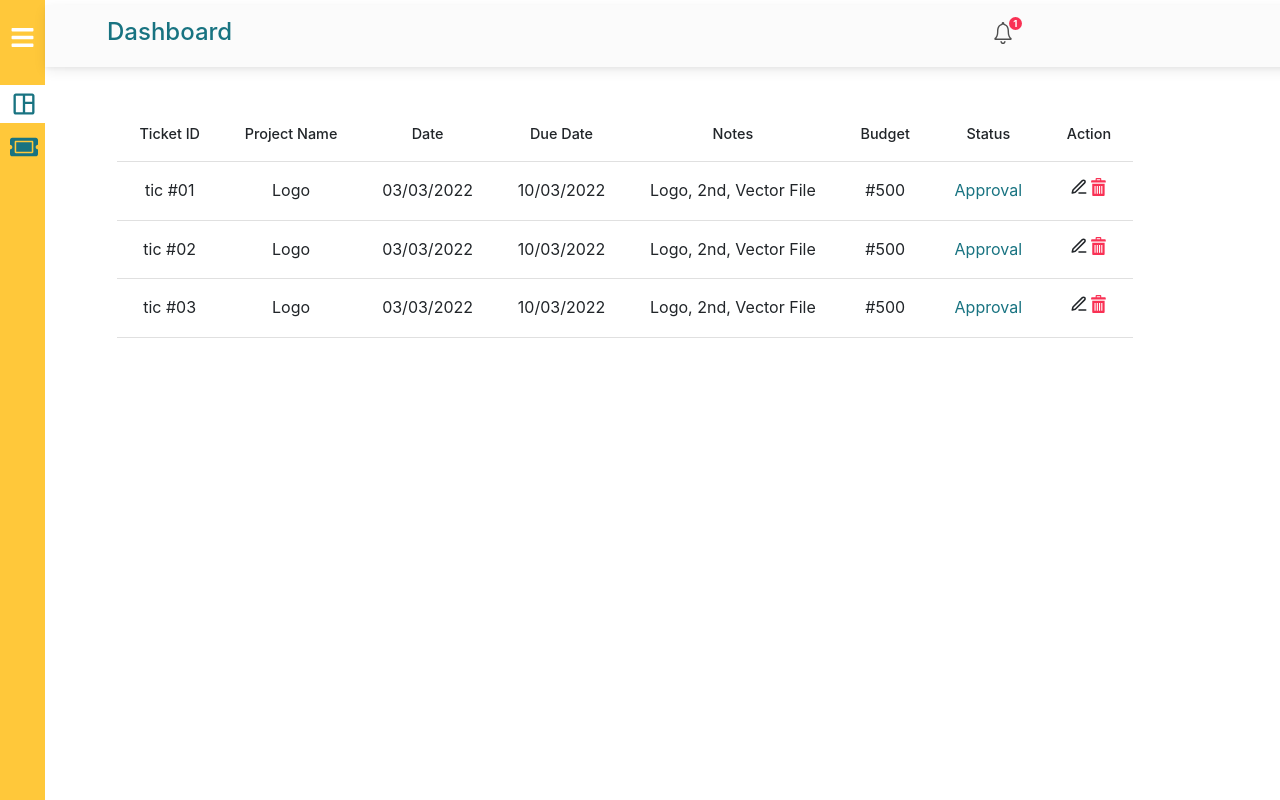
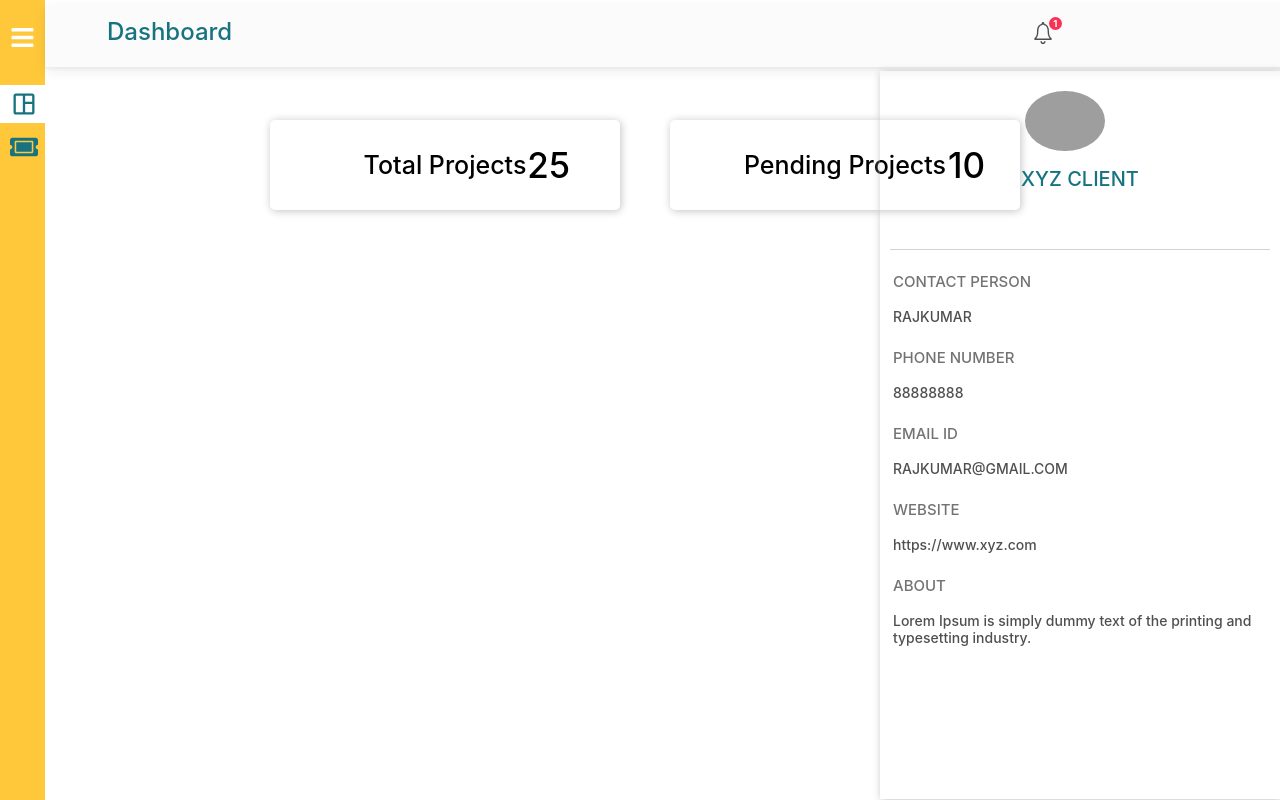
Before and after one commit to thephotogenicbug/Sparklerpro_CRM, a React (Create React App) app: page / in a window 1280 px wide. Built offline with nearby package versions, Linux system fonts and the light colour scheme; grey boxes are pictures that could not be loaded.

Commit message:
07-03-2022 : Move Tickets ui to Tickets Component and Design Dashboard Component

```diff
--- a/src/App.css
+++ b/src/App.css
@@ -97,14 +97,14 @@ main {
   border-bottom: #fff 0.5px solid;
 }
 .create_ticket_btn {
-  height: 42px;
+  height: 48px;
   padding: 8px;
   background-color: #187381;
   color: #ffff;
   border-style: none;
   outline: none;
   border-radius: 5px;
-  font-size: 18px;
+  font-size: 16px;
   position: relative;
   left: 18px;
 }
@@ -123,7 +123,7 @@ main {
 }
 .top_bar_right_content {
   position: relative;
-  right: 280px;
+  right: 240px;
   bottom: 5px;
   font-size: 28px;
 }
@@ -146,9 +146,22 @@ main {
   justify-content: center;
   align-items: center;
   position: relative;
-  left: 50px;
+  left: 200px;
 }
 .table_bg{
   background-color: #ffff;
 
 }
+
+.create_ticket_btn_home{
+  height: 48px;
+  padding: 8px;
+  background-color: #187381;
+  color: #ffff;
+  border-style: none;
+  outline: none;
+  border-radius: 5px;
+  font-size: 16px;
+  position: relative;
+  left: 338px;
+}
--- a/src/App.js
+++ b/src/App.js
@@ -3,6 +3,7 @@ import { BrowserRouter as Router, Route, Routes } from "react-router-dom";
 import Home from './Components/Home/Home';
 import SideBar from './Components/Navbar/SideBar';
 import TopBar from './Components/Navbar/TopBar';
+import Tickets from './Components/Home/Tickets';
 
 function App() {
   return (
@@ -10,6 +11,7 @@ function App() {
       <SideBar>
         <Routes>
           <Route path="/" element={<Home />} />
+          <Route path="/tickets" element={<Tickets />} />
         </Routes>
       </SideBar>
     </Router>
--- /dev/null
+++ b/src/Components/Home/Home.css
@@ -0,0 +1,88 @@
+.right_panel {
+  background-color: orange;
+  width: 200px;
+  height: 200px;
+  margin-top: 50px;
+  position: relative;
+  left: 600px;
+}
+.parent_wrapper {
+  display: flex;
+  justify-content: space-between;
+  align-items: center;
+}
+.childone {
+  /* background-color: red; */
+  height: 90px;
+  width: 350px;
+  position: absolute;
+  top: 120px;
+  left: 270px;
+  border-radius: 5px;
+  box-shadow: 1px 1px 8px #c2c2c2;
+}
+.childtwo {
+  /* background-color: orange; */
+  height: 90px;
+ width: 350px;
+  position: absolute;
+  top: 120px;
+  left: 670px;
+  border-radius: 5px;
+  box-shadow: 1px 1px 8px #c2c2c2;
+}
+.childthree {
+  /* background-color: blue; */
+  height: 400px;
+  width: 400px;
+  position: absolute;
+  right: 0px;
+  top: 71px;
+  height: 91vh;
+  box-shadow: 1px 1px 8px #c2c2c2;
+}
+/* .rounded-circle {
+  position: absolute;
+  right: 175px;
+  height: 60px;
+  top: 20px;
+} */
+
+.dashboard_profile_pic{
+    position: absolute;
+  right: 175px;
+  height: 60px;
+  top: 20px;
+}
+
+.user_data_wrapper {
+  padding: 13px;
+}
+.user_data_title {
+  font-size: 15px;
+  color: #757272;
+}
+.user_data {
+  font-size: 14px;
+  position: absolute;
+  margin-top: 10px;
+}
+.projects_title {
+  display: flex;
+  justify-content: center;
+  align-items: center;
+  line-height: 90px;
+  font-size: 25px;
+  color: #000;
+}
+
+.projects_title_span{
+    position: absolute;
+    right: 50px;
+    font-size: 35px;
+}
+.projects_title_span_two{
+      position: absolute;
+    right: 35px;
+    font-size: 35px;
+}
--- a/src/Components/Home/Home.js
+++ b/src/Components/Home/Home.js
@@ -2,93 +2,69 @@ import React from 'react'
 import TopBar from '../Navbar/TopBar';
 import {FiEdit3} from 'react-icons/fi'
 import {ImBin} from 'react-icons/im'
+import { AiOutlinePlus } from "react-icons/ai";
+import './Home.css'
 
 const Home = () => {
   return (
     <>
       <TopBar title="Dashboard" />
-      <div className="container mt-5 pt-5">
-        <div className="row table_content">
+      <div className="container">
+        <div className="row">
           <div className="col-md-12">
-            <table className="table table_bg text-center table-lg">
-              <thead>
-                <tr>
-                  <th>Ticket ID</th>
-                  <th>Project Name</th>
-                  <th>Date</th>
-                  <th>Due Date</th>
-                  <th>Notes</th>
-                  <th>Budget</th>
-                  <th>Status</th>
-                  <th>Action</th>
-                </tr>
-              </thead>
-              <tbody>
-                <tr className="fs-6 fw-normal">
-                  <td>tic #01</td>
-                  <td>Logo</td>
-                  <td>03/03/2022</td>
-                  <td>10/03/2022</td>
-                  <td>Logo, 2nd, Vector File</td>
-                  <td>#500</td>
-                  <td style={{ color: "#187381" }}>Approval</td>
-                  <td class>
-                    <div
-                      style={{
-                        display: "flex",
-                        justifyContent: "space-evenly",
-                        fontSize: "18px",
-                      }}
-                    >
-                      <FiEdit3 />
-                      <ImBin className="text-danger" />
-                    </div>
-                  </td>
-                </tr>
-                <tr className="fs-6 fw-normal">
-                  <td>tic #02</td>
-                  <td>Logo</td>
-                  <td>03/03/2022</td>
-                  <td>10/03/2022</td>
-                  <td>Logo, 2nd, Vector File</td>
-                  <td>#500</td>
-                  <td style={{ color: "#187381" }}>Approval</td>
-                  <td class>
-                    <div
-                      style={{
-                        display: "flex",
-                        justifyContent: "space-evenly",
-                        fontSize: "18px",
-                      }}
-                    >
-                      <FiEdit3 />
-                      <ImBin className="text-danger" />
-                    </div>
-                  </td>
-                </tr>
-                <tr className="fs-6 fw-normal">
-                  <td>tic #03</td>
-                  <td>Logo</td>
-                  <td>03/03/2022</td>
-                  <td>10/03/2022</td>
-                  <td>Logo, 2nd, Vector File</td>
-                  <td>#500</td>
-                  <td style={{ color: "#187381" }}>Approval</td>
-                  <td class>
-                    <div
-                      style={{
-                        display: "flex",
-                        justifyContent: "space-evenly",
-                        fontSize: "18px",
-                      }}
-                    >
-                      <FiEdit3 />
-                      <ImBin className="text-danger" />
-                    </div>
-                  </td>
-                </tr>
-              </tbody>
-            </table>
+            <div className="parent_wrapper">
+              <div className="childone">
+                <h5 className="text-center projects_title">
+                  Total Projects <span className="projects_title_span">25</span>
+                </h5>
+              </div>
+              <div className="childtwo">
+                <h5 className="text-center projects_title">
+                  Pending Projects <span className="projects_title_span_two">10</span>
+                </h5>
+              </div>
+              <div className="childthree">
+                <div>
+                  <img
+                    src="https://mdbcdn.b-cdn.net/img/new/avatars/2.webp"
+                    className="rounded-circle dashboard_profile_pic"
+                    height="35"
+                    alt="Black and White Portrait of a Man"
+                    loading="lazy"
+                  />{" "}
+                  <h3
+                    className="fs-5 text-center mt-5 py-5"
+                    style={{ color: "#187381" }}
+                  >
+                    XYZ CLIENT
+                  </h3>
+                </div>
+                <hr style={{ margin: "10px" }} />
+                <div className="user_data_wrapper">
+                  <h5 className=" user_data_title">CONTACT PERSON</h5>
+                  <h6 className="user_data">RAJKUMAR</h6>
+                </div>
+                <div className="user_data_wrapper mt-4">
+                  <h5 className=" user_data_title">PHONE NUMBER</h5>
+                  <h6 className="user_data">88888888</h6>
+                </div>
+                <div className="user_data_wrapper mt-4">
+                  <h5 className=" user_data_title">EMAIL ID</h5>
+                  <h6 className="user_data">RAJKUMAR@GMAIL.COM</h6>
+                </div>
+                <div className="user_data_wrapper mt-4">
+                  <h5 className=" user_data_title">WEBSITE</h5>
+                  <h6 className="user_data">https://www.xyz.com</h6>
+                </div>
+                <div className="user_data_wrapper mt-4">
+                  <h5 className=" user_data_title">ABOUT</h5>
+                  <h6 className="user_data">
+                    Lorem Ipsum is simply dummy text of the printing and
+                    typesetting industry.
+                  </h6>
+                </div>
+              </div>
+            </div>
           </div>
         </div>
       </div>
--- /dev/null
+++ b/src/Components/Home/Tickets.js
@@ -0,0 +1,108 @@
+import React from 'react'
+import TopBar from "../Navbar/TopBar";
+import { FiEdit3 } from "react-icons/fi";
+import { ImBin } from "react-icons/im";
+import { AiOutlinePlus } from "react-icons/ai";
+const Tickets = () => {
+  return (
+    <>
+      <TopBar title="Tickets" />
+      <div className="container mt-5 pt-5">
+        <div className="row">
+          <div className="col-md-4"></div>
+          <div className="col-md-4"></div>
+          <div className="col-md-4">
+            <button className="create_ticket_btn_home">
+              Create New Ticket <AiOutlinePlus className="icons" />
+            </button>
+          </div>
+        </div>
+        <div className="row table_content">
+          <div className="col-md-12">
+            <table className="table table_bg text-center table-lg">
+              <thead>
+                <tr>
+                  <th>Ticket ID</th>
+                  <th>Project Name</th>
+                  <th>Date</th>
+                  <th>Due Date</th>
+                  <th>Notes</th>
+                  <th>Budget</th>
+                  <th>Status</th>
+                  <th>Action</th>
+                </tr>
+              </thead>
+              <tbody>
+                <tr className="fs-6 fw-normal">
+                  <td>tic #01</td>
+                  <td>Logo</td>
+                  <td>03/03/2022</td>
+                  <td>10/03/2022</td>
+                  <td>Logo, 2nd, Vector File</td>
+                  <td>#500</td>
+                  <td style={{ color: "#187381" }}>Approval</td>
+                  <td class>
+                    <div
+                      style={{
+                        display: "flex",
+                        justifyContent: "space-evenly",
+                        fontSize: "18px",
+                      }}
+                    >
+                      <FiEdit3 />
+                      <ImBin className="text-danger" />
+                    </div>
+                  </td>
+                </tr>
+                <tr className="fs-6 fw-normal">
+                  <td>tic #02</td>
+                  <td>Logo</td>
+                  <td>03/03/2022</td>
+                  <td>10/03/2022</td>
+                  <td>Logo, 2nd, Vector File</td>
+                  <td>#500</td>
+                  <td style={{ color: "#187381" }}>Approval</td>
+                  <td class>
+                    <div
+                      style={{
+                        display: "flex",
+                        justifyContent: "space-evenly",
+                        fontSize: "18px",
+                      }}
+                    >
+                      <FiEdit3 />
+                      <ImBin className="text-danger" />
+                    </div>
+                  </td>
+                </tr>
+                <tr className="fs-6 fw-normal">
+                  <td>tic #03</td>
+                  <td>Logo</td>
+                  <td>03/03/2022</td>
+                  <td>10/03/2022</td>
+                  <td>Logo, 2nd, Vector File</td>
+                  <td>#500</td>
+                  <td style={{ color: "#187381" }}>Approval</td>
+                  <td class>
+                    <div
+                      style={{
+                        display: "flex",
+                        justifyContent: "space-evenly",
+                        fontSize: "18px",
+                      }}
+                    >
+                      <FiEdit3 />
+                      <ImBin className="text-danger" />
+                    </div>
+                  </td>
+                </tr>
+              </tbody>
+            </table>
+          </div>
+        </div>
+      </div>
+    </>
+  );
+}
+
+export default Tickets
--- a/src/Components/Navbar/SideBar.jsx
+++ b/src/Components/Navbar/SideBar.jsx
@@ -15,7 +15,7 @@ const routes = [
     icon: <MdOutlineSpaceDashboard className="sidebar_icons" />,
   },
   {
-    path: "/users",
+    path: "/tickets",
     name: "Tickets",
     icon: <FaTicketAlt className="sidebar_icons" />,
   },
```
